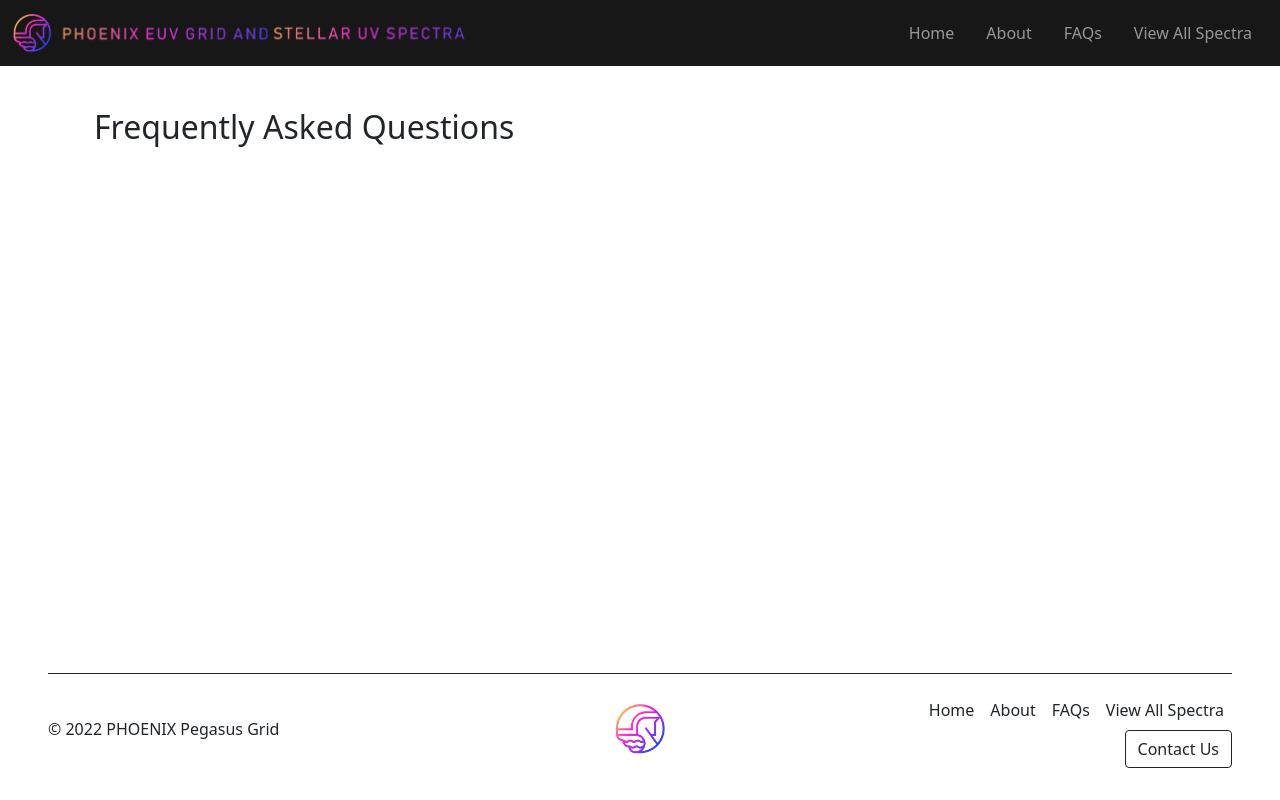
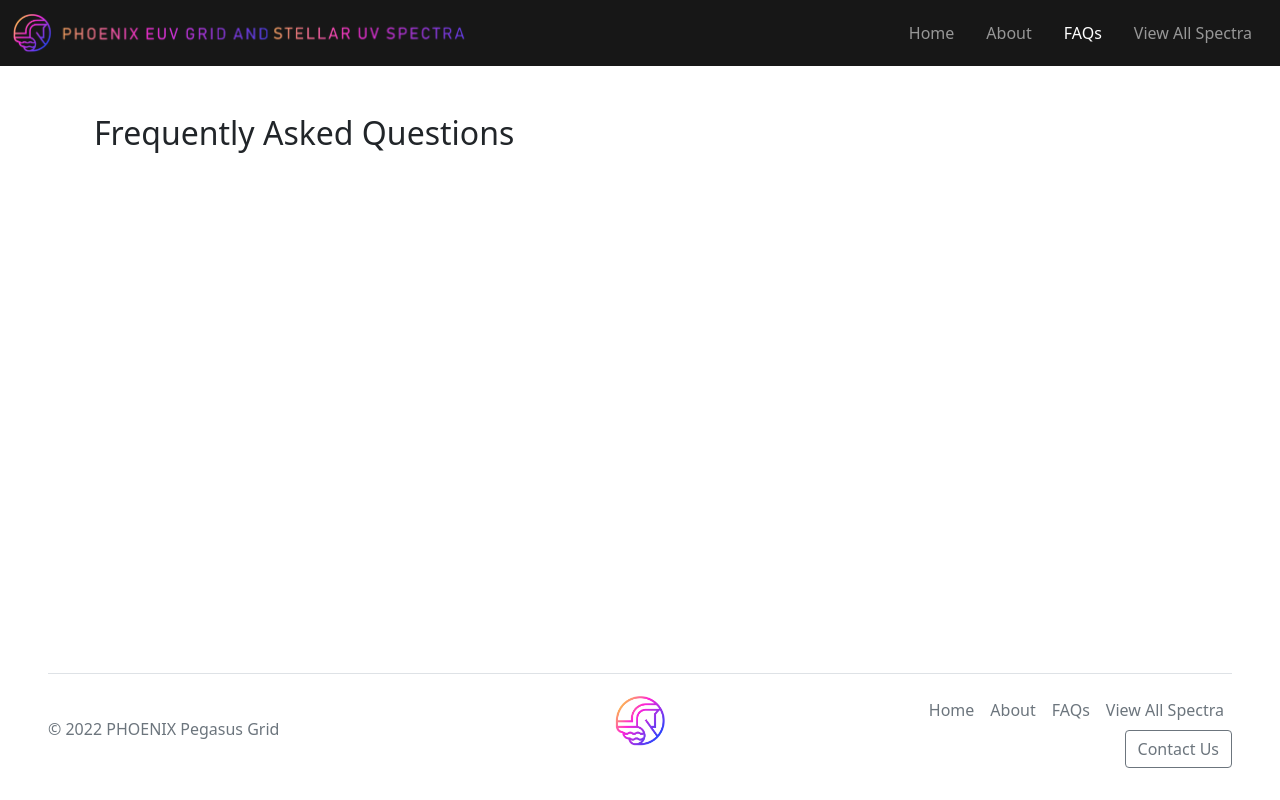
Before and after one commit to maliabarker/euv-spectra-site, a Flask app: page /faqs in a window 1280 px wide. Run offline with Flask 2, Linux system fonts and the light colour scheme; parts of the project's set-up code (start-up, migrations or seed data) failed here and were passed over; some libraries are stand-ins or nearby versions.

Commit message:
[edit] Fixed home page front end bugs

```diff
--- a/euv_spectra_app/helpers_astropy.py
+++ b/euv_spectra_app/helpers_astropy.py
@@ -54,13 +54,15 @@ def search_tic(search_input, search_format):
     return(return_info)
 
 def search_nea(search_input, search_format):
-    print('AHHHHHH')
+
     print(search_input)
     # print(search_input.ra.degree)
     # print(search_input.dec.degree)
     nea_data = []
     if search_format == 'name':
         nea_data = NasaExoplanetArchive.query_criteria(table="pscomppars", where=f"hostname like '%{search_input}%'", order="hostname")
+        print('NEA DATA')
+        print(nea_data[0])
     elif search_format == 'position':
         nea_data = NasaExoplanetArchive.query_region(table="pscomppars", coordinates=SkyCoord(ra=search_input.ra.degree * u.deg, dec=search_input.dec.degree * u.deg), radius=1.0 * u.deg)
 
--- a/euv_spectra_app/static/styles/styles.css
+++ b/euv_spectra_app/static/styles/styles.css
@@ -1,41 +1,19 @@
-/* FOR MODAL FORM DISPLAY */
-tr { display: block; float: left; }
-th, td { display: block; }
-
 body {
-    padding-top: 60px; /* This should be equal to the height of your header */
+    padding-top: 66px; /* This should be equal to the height of your header, helps with overlap of sticky navbar */
 }
 
-#name-form-cont .form-control {
-    outline:0px !important;
-    -webkit-appearance:none;
-    box-shadow: none !important;
-    border-radius: 20px;
-    min-height:70px;
-}
 
-#position-form-cont .form-control {
-    outline:0px !important;
-    -webkit-appearance:none;
-    box-shadow: none !important;
-    border-radius: 20px;
-    min-height:70px;
-}
 
-/* FOR HOMEPAGE BACKGROUND */
-#background-img {
-    background: url('/static/imgs/solar_img.png') no-repeat center center fixed;
-    -webkit-background-size: cover;
-    -moz-background-size: cover;
-    -o-background-size: cover;
-    background-size: cover;
-}
-
+/* ———————————FOR HOMEPAGE BACKGROUND——————————— */
     #bg {
         width: 100vw;
+        height: 100vh;
         background-color: #262b30;
+        /* min-height: 100%; */
+        object-fit: cover;
         z-index: -2;
         position: fixed;
+        overflow: hidden;
     }
 
     #bg-overlay {
--- a/euv_spectra_app/templates/about.html
+++ b/euv_spectra_app/templates/about.html
@@ -1,4 +1,5 @@
 {% extends 'base.html' %}
+{% set active_page = "about" %}
 {% block title %}About{% endblock %}
 {% block content %}
     <div class="container mt-5">
--- a/euv_spectra_app/templates/error.html
+++ b/euv_spectra_app/templates/error.html
@@ -1,5 +1,5 @@
 {% extends 'base.html' %}
-
+{% set active_page = "none" %}
 {% block title %}Error{% endblock %}
 {% block content %}
     <div class="mt-5">
--- a/euv_spectra_app/templates/faqs.html
+++ b/euv_spectra_app/templates/faqs.html
@@ -1,4 +1,5 @@
 {% extends 'base.html' %}
+{% set active_page = "faqs" %}
 {% block title %}Frequently Asked Questions{% endblock %}
 {% block content %}
     <div class="container mt-5">
--- a/euv_spectra_app/templates/index-spectra.html
+++ b/euv_spectra_app/templates/index-spectra.html
@@ -1,4 +1,5 @@
 {% extends 'base.html' %}
+{% set active_page = "all-spectra" %}
 {% block title %}View All Spectra{% endblock %}
 {% block content %}
     <div class="container mt-5">
--- a/euv_spectra_app/templates/partials/footer.html
+++ b/euv_spectra_app/templates/partials/footer.html
@@ -1,13 +1,21 @@
-<footer class="d-flex flex-wrap justify-content-between align-items-center py-3 mb-3 mx-5 border-top border-dark mt-auto">
-    <p class="col-md-4 mb-0 text-dark">© 2022 PHOENIX Pegasus Grid</p>
-    <a href="/" class="col-md-4 d-flex align-items-center justify-content-center mb-3 mb-md-0 me-md-auto link-dark text-decoration-none">
+{% set footer_bar = [
+    ('/', 'home', 'Home'),
+    ('/about', 'about', 'About'),
+    ('/faqs', 'faqs', 'FAQs'),
+    ('/all-spectra', 'all-spectra', 'View All Spectra')
+] -%}
+
+<footer class="d-flex flex-wrap justify-content-between align-items-center py-3 mb-3 mx-5 border-top mt-auto">
+    <p {% if active_page == 'home' %} class="col-md-4 mb-0 text-light" {% else %} class="col-md-4 mb-0 text-secondary" {% endif%}>© 2022 PHOENIX Pegasus Grid</p>
+    <a href="/" class="col-md-4 d-flex align-items-center justify-content-center mb-3 text-decoration-none">
         <img src="{{url_for('static', filename='imgs/icon.png')}}" alt="" width="50px">
     </a>
     <ul class="nav col-md-4 justify-content-end">
-        <li class="nav-item"><a href="/" class="nav-link px-2 text-dark">Home</a></li>
-        <li class="nav-item"><a href="/about" class="nav-link px-2 text-dark">About</a></li>
-        <li class="nav-item"><a href="/faqs" class="nav-link px-2 text-dark">FAQs</a></li>
-        <li class="nav-item"><a href="/all-spectra" class="nav-link px-2 text-dark">View All Spectra</a></li>
-        <li><button class="btn btn-outline-dark ms-2" data-bs-toggle="modal" data-bs-target="#contactModal">Contact Us</button></li>
+        {% for href, id, caption in footer_bar %}
+            <li class="nav-item">
+                <a {% if active_page == 'home' %} class="nav-link px-2 text-light" {% else %} class="nav-link px-2 text-secondary" {% endif%} href="{{ href|e }}">{{ caption|e }}</a>
+            </li>
+        {% endfor %}
+        <li><button {% if active_page == 'home' %} class="btn btn-outline-light ms-2" {% else %} class="btn btn-outline-secondary ms-2" {% endif%} data-bs-toggle="modal" data-bs-target="#contactModal">Contact Us</button></li>
     </ul>
 </footer>
--- a/euv_spectra_app/templates/partials/navbar.html
+++ b/euv_spectra_app/templates/partials/navbar.html
@@ -1,3 +1,12 @@
+{% set navigation_bar = [
+    ('/', 'home', 'Home'),
+    ('/about', 'about', 'About'),
+    ('/faqs', 'faqs', 'FAQs'),
+    ('/all-spectra', 'all-spectra', 'View All Spectra')
+] -%}
+
+{% set active_page = active_page|default('home') -%}
+
 <nav class="navbar navbar-expand-lg navbar-dark fixed-top" style="background-color: rgba(0, 0, 0, 0.908);">
     <div class="container-fluid">
         <a class="navbar-brand d-flex align-items-center" href="/" id="navbar-icon">
@@ -9,19 +18,11 @@
         </button>
         <div class="collapse navbar-collapse" id="navbarSupportedContent">
             <ul class="navbar-nav ms-auto mb-2 mb-lg-0">
-                <li class="nav-item mx-2">
-                    <a class="nav-link" href="/">Home</a>
-                </li>
-                <li class="nav-item mx-2">
-                    <a class="nav-link" href="/about">About</a>
-                </li>
-                <li class="nav-item mx-2">
-                    <a class="nav-link" href="/faqs">FAQs</a>
-                </li>
-                <!--Maybe allow people to view spectra by filters? (stretch challenge)-->
-                <li class="nav-item mx-2">
-                    <a class="nav-link" href="/all-spectra">View All Spectra</a>
-                </li>
+                {% for href, id, caption in navigation_bar %}
+                    <li class="nav-item mx-2">
+                        <a {% if id == active_page %} class="nav-link active" {% else %} class="nav-link" {% endif%} href="{{ href|e }}">{{ caption|e }}</a>
+                    </li>
+                {% endfor %}
             </ul>
         </div>
     </div>
--- a/euv_spectra_app/templates/result.html
+++ b/euv_spectra_app/templates/result.html
@@ -1,4 +1,5 @@
 {% extends 'base.html' %}
+{% set active_page = "none" %}
 {% block title %}Results{% endblock %}
 {% block content %}
     <div class="container mt-2" style="height: 100vh;">
```
Also changed, not shown: other parts of euv_spectra_app/static/styles/styles.css (+109 -56 lines), euv_spectra_app/templates/home.html (+7 -6 lines). Lines whose indentation alone changed are shown as unchanged.
